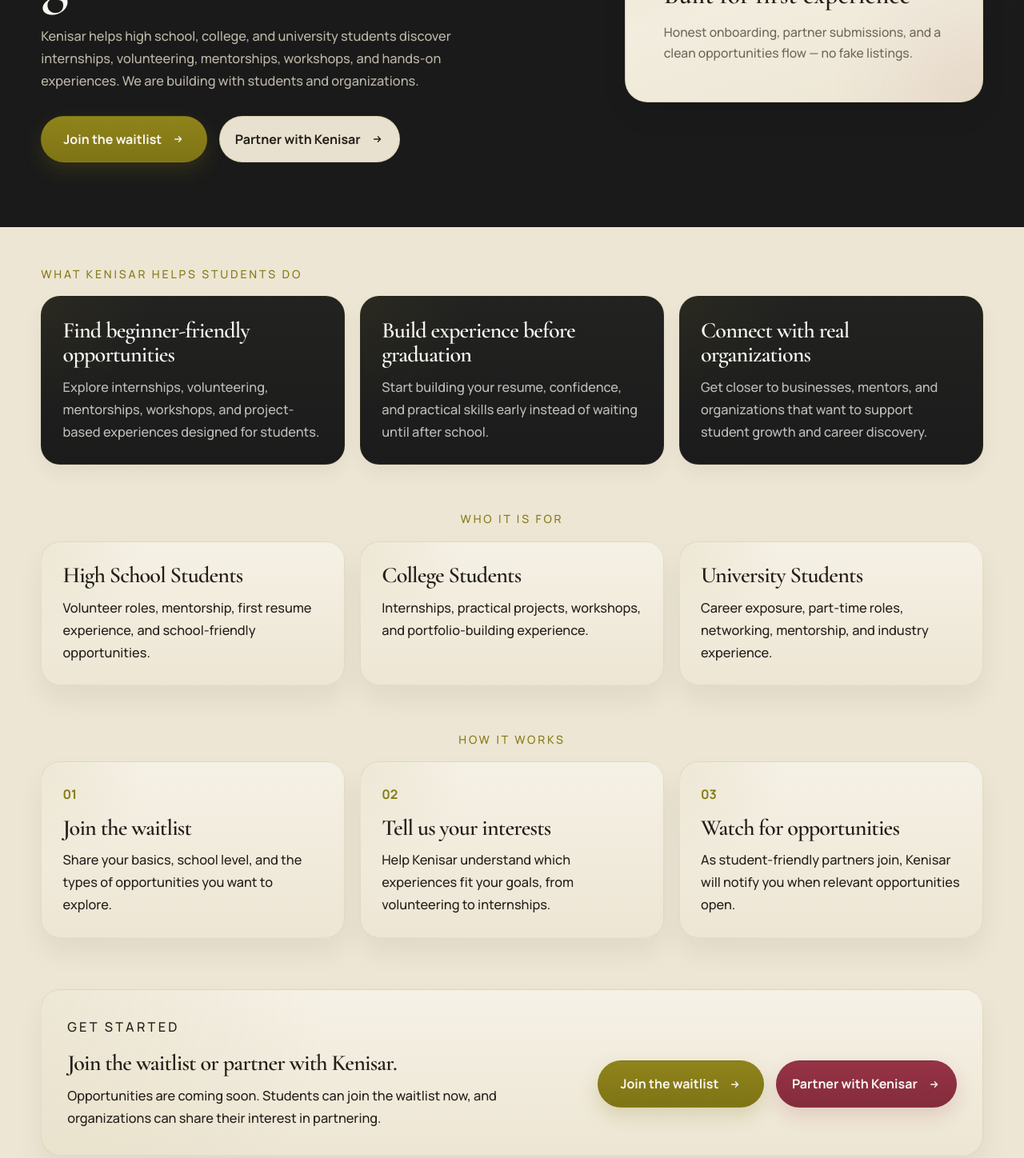
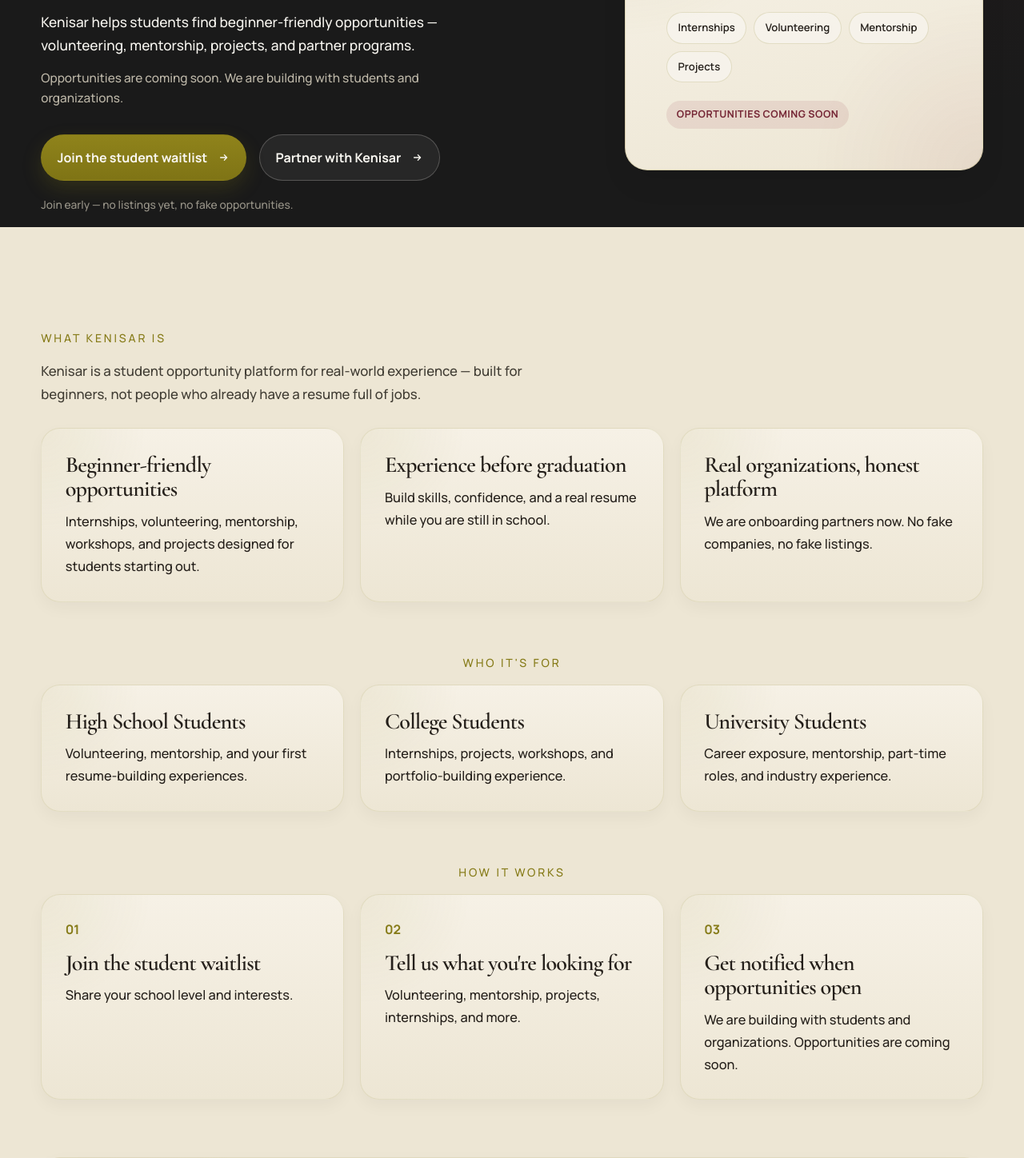
Before and after one commit to Bhanu099-07/kenisar-off, a React (Vite) app: page / in a window 1280 px wide. Shown: the part 420-1868 px from the top of the page at 80% size. Built offline with nearby package versions, Linux system fonts and the light colour scheme; no server answers.

Commit message:
Improve homepage messaging

```diff
--- a/src/App.css
+++ b/src/App.css
@@ -293,6 +293,18 @@
 .button--accent:not(:disabled):hover,
 .button--accent:not(:disabled):focus-visible {
   background: linear-gradient(180deg, #a3394e, #8e3040);
+}
+
+.button--outline {
+  border-color: rgba(248, 246, 240, 0.22);
+  background: rgba(248, 246, 240, 0.06);
+  color: var(--color-text-primary);
+}
+
+.button--outline:not(:disabled):hover,
+.button--outline:not(:disabled):focus-visible {
+  border-color: rgba(248, 246, 240, 0.36);
+  background: rgba(248, 246, 240, 0.1);
 }
 
 .button--submit {
@@ -760,3 +772,163 @@
     padding-bottom: 4rem;
   }
 }
+
+/* Homepage-only refinements */
+.page--home .hero--home {
+  gap: clamp(2.5rem, 6vw, 5rem);
+  padding-bottom: 5rem;
+}
+
+.page--home .hero__eyebrow {
+  margin: 0 0 1.1rem;
+  color: var(--color-accent);
+  font-size: 0.82rem;
+  font-weight: 700;
+  letter-spacing: 0.16em;
+  text-transform: uppercase;
+}
+
+.page--home .hero__copy h1 {
+  margin-bottom: 1.5rem;
+  font-size: clamp(2.75rem, 5.5vw, 4.8rem);
+  line-height: 0.95;
+}
+
+.page--home .hero__lead {
+  max-width: 34rem;
+  margin-bottom: 0.85rem;
+  color: var(--color-text-primary);
+  font-size: 1.08rem;
+  line-height: 1.68;
+}
+
+.page--home .hero__note {
+  max-width: 32rem;
+  margin-bottom: 0;
+  color: var(--color-text-secondary);
+  font-size: 0.96rem;
+  line-height: 1.65;
+}
+
+.page--home .hero__trust {
+  margin: 1.25rem 0 0;
+  color: rgba(189, 183, 168, 0.78);
+  font-size: 0.86rem;
+  line-height: 1.5;
+}
+
+.page--home .button-row--hero {
+  margin-top: 2rem;
+  gap: 1rem;
+}
+
+.page--home .button-row--hero .button--filled {
+  min-width: 15rem;
+}
+
+.page--home .hero__visual-inner {
+  gap: 1.15rem;
+  padding: clamp(2.25rem, 4vw, 3.25rem);
+}
+
+.page--home .hero__tag-list {
+  display: flex;
+  flex-wrap: wrap;
+  gap: 0.55rem;
+}
+
+.page--home .hero__tag {
+  display: inline-flex;
+  padding: 0.5rem 0.85rem;
+  border-radius: 999px;
+  border: 1px solid rgba(134, 123, 24, 0.18);
+  background: rgba(248, 246, 240, 0.7);
+  color: var(--color-heading);
+  font-size: 0.82rem;
+  font-weight: 600;
+}
+
+.page--home .hero__status {
+  display: inline-flex;
+  align-self: flex-start;
+  margin-top: 0.25rem;
+  padding: 0.45rem 0.8rem;
+  border-radius: 999px;
+  background: rgba(140, 46, 62, 0.1);
+  color: var(--color-plum-strong);
+  font-size: 0.78rem;
+  font-weight: 700;
+  letter-spacing: 0.04em;
+  text-transform: uppercase;
+}
+
+.page--home .section--home {
+  margin-top: 4rem;
+}
+
+.page--home .section-intro--home {
+  max-width: 40rem;
+  margin-bottom: 1.75rem;
+  color: var(--color-body);
+  font-size: 1.05rem;
+  line-height: 1.7;
+}
+
+.page--home .card-grid--home {
+  gap: 1.25rem;
+}
+
+.page--home .card-grid--home .content-card {
+  padding: 1.85rem;
+  box-shadow: 0 8px 20px rgba(18, 18, 18, 0.04);
+}
+
+.page--home .section--home-cta {
+  margin-top: 4.5rem;
+}
+
+.page--home .cta-card--home {
+  gap: 2.25rem;
+  padding: 2.25rem;
+}
+
+.page--home .cta-card--home h2 {
+  max-width: 28rem;
+  font-size: clamp(1.8rem, 3vw, 2.6rem);
+}
+
+.page--home .cta-card--home p {
+  max-width: 32rem;
+}
+
+.page--home .button-row--cta {
+  margin-top: 0;
+  flex-direction: column;
+  align-items: stretch;
+  min-width: 14rem;
+}
+
+@media (min-width: 721px) {
+  .page--home .button-row--cta {
+    flex-direction: column;
+    align-items: flex-start;
+  }
+}
+
+@media (max-width: 720px) {
+  .page--home .hero--home {
+    grid-template-columns: 1fr;
+  }
+
+  .page--home .hero__copy h1 {
+    font-size: clamp(2.35rem, 9vw, 3.2rem);
+  }
+
+  .page--home .hero__visual {
+    max-width: none;
+  }
+
+  .page--home .cta-card--home {
+    padding: 1.5rem;
+  }
+}
--- a/src/pages/HomePage.jsx
+++ b/src/pages/HomePage.jsx
@@ -1,31 +1,78 @@
-import {
-  howItWorksSteps,
-  studentBenefits,
-  whoItsForCards,
-} from '../data/content'
 import { BrandMark } from '../components/ui/Brand'
 import { Button } from '../components/ui/Button'
 import { ContentCard } from '../components/ui/ContentCard'
 import { SectionLabel } from '../components/ui/SectionLabel'
 
+const homeWhatCards = [
+  {
+    title: 'Beginner-friendly opportunities',
+    description:
+      'Internships, volunteering, mentorship, workshops, and projects designed for students starting out.',
+  },
+  {
+    title: 'Experience before graduation',
+    description: 'Build skills, confidence, and a real resume while you are still in school.',
+  },
+  {
+    title: 'Real organizations, honest platform',
+    description: 'We are onboarding partners now. No fake companies, no fake listings.',
+  },
+]
+
+const homeWhoCards = [
+  {
+    title: 'High School Students',
+    description: 'Volunteering, mentorship, and your first resume-building experiences.',
+  },
+  {
+    title: 'College Students',
+    description: 'Internships, projects, workshops, and portfolio-building experience.',
+  },
+  {
+    title: 'University Students',
+    description: 'Career exposure, mentorship, part-time roles, and industry experience.',
+  },
+]
+
+const homeHowSteps = [
+  {
+    title: 'Join the student waitlist',
+    description: 'Share your school level and interests.',
+  },
+  {
+    title: "Tell us what you're looking for",
+    description: 'Volunteering, mentorship, projects, internships, and more.',
+  },
+  {
+    title: 'Get notified when opportunities open',
+    description: 'We are building with students and organizations. Opportunities are coming soon.',
+  },
+]
+
+const opportunityTags = ['Internships', 'Volunteering', 'Mentorship', 'Projects']
+
 function Hero({ onNavigate, currentPath }) {
   return (
-    <section className="hero">
+    <section className="hero hero--home">
       <div className="hero__copy">
-        <SectionLabel>Kenisar</SectionLabel>
-        <h1>Real opportunities for students, before graduation.</h1>
-        <p>
-          Kenisar helps high school, college, and university students discover internships, volunteering,
-          mentorships, workshops, and hands-on experiences. We are building with students and organizations.
+        <p className="hero__eyebrow">For high school, college &amp; university students</p>
+        <h1>Find real-world experience before you graduate.</h1>
+        <p className="hero__lead">
+          Kenisar helps students find beginner-friendly opportunities — volunteering, mentorship, projects, and
+          partner programs.
         </p>
-        <div className="button-row">
+        <p className="hero__note">
+          Opportunities are coming soon. We are building with students and organizations.
+        </p>
+        <div className="button-row button-row--hero">
           <Button href="/apply" onNavigate={onNavigate} currentPath={currentPath}>
-            Join the waitlist
+            Join the student waitlist
           </Button>
-          <Button href="/partners" onNavigate={onNavigate} currentPath={currentPath} variant="secondary">
+          <Button href="/partners" onNavigate={onNavigate} currentPath={currentPath} variant="outline">
             Partner with Kenisar
           </Button>
         </div>
+        <p className="hero__trust">Join early — no listings yet, no fake opportunities.</p>
       </div>
 
       <div className="hero__visual" aria-hidden="true">
@@ -34,9 +81,14 @@
             <BrandMark />
           </div>
           <p className="hero__visual-tagline">Built for first experience</p>
-          <p className="hero__visual-copy">
-            Honest onboarding, partner submissions, and a clean opportunities flow — no fake listings.
-          </p>
+          <div className="hero__tag-list">
+            {opportunityTags.map((tag) => (
+              <span key={tag} className="hero__tag">
+                {tag}
+              </span>
+            ))}
+          </div>
+          <span className="hero__status">Opportunities coming soon</span>
         </div>
       </div>
     </section>
@@ -48,28 +100,32 @@
     <div className="page page--home">
       <Hero onNavigate={onNavigate} currentPath={currentPath} />
 
-      <section className="section">
-        <SectionLabel>What Kenisar Helps Students Do</SectionLabel>
-        <div className="card-grid card-grid--three">
-          {studentBenefits.map((item) => (
-            <ContentCard key={item.title} title={item.title} description={item.description} />
+      <section className="section section--home">
+        <SectionLabel>What Kenisar is</SectionLabel>
+        <p className="section-intro section-intro--home">
+          Kenisar is a student opportunity platform for real-world experience — built for beginners, not people who
+          already have a resume full of jobs.
+        </p>
+        <div className="card-grid card-grid--three card-grid--home">
+          {homeWhatCards.map((item) => (
+            <ContentCard key={item.title} title={item.title} description={item.description} variant="light" />
           ))}
         </div>
       </section>
 
-      <section className="section">
-        <SectionLabel centered>Who It Is For</SectionLabel>
-        <div className="card-grid card-grid--three">
-          {whoItsForCards.map((card) => (
+      <section className="section section--home">
+        <SectionLabel centered>Who it&apos;s for</SectionLabel>
+        <div className="card-grid card-grid--three card-grid--home">
+          {homeWhoCards.map((card) => (
             <ContentCard key={card.title} title={card.title} description={card.description} variant="light" />
           ))}
         </div>
       </section>
 
-      <section className="section">
-        <SectionLabel centered>How It Works</SectionLabel>
-        <div className="card-grid card-grid--three">
-          {howItWorksSteps.map((step, index) => (
+      <section className="section section--home">
+        <SectionLabel centered>How it works</SectionLabel>
+        <div className="card-grid card-grid--three card-grid--home">
+          {homeHowSteps.map((step, index) => (
             <ContentCard
               key={step.title}
               title={step.title}
@@ -81,19 +137,16 @@
         </div>
       </section>
 
-      <section className="section section--cta">
-        <div className="cta-card">
+      <section className="section section--cta section--home-cta">
+        <div className="cta-card cta-card--home">
           <div>
-            <SectionLabel>Get Started</SectionLabel>
-            <h2>Join the waitlist or partner with Kenisar.</h2>
-            <p>
-              Opportunities are coming soon. Students can join the waitlist now, and organizations can share their
-              interest in partnering.
-            </p>
+            <SectionLabel>Get started</SectionLabel>
+            <h2>Join early while we build with students and organizations.</h2>
+            <p>Opportunities are coming soon. Students can join the waitlist now — partners can reach out anytime.</p>
           </div>
-          <div className="button-row">
+          <div className="button-row button-row--cta">
             <Button href="/apply" onNavigate={onNavigate} currentPath={currentPath}>
-              Join the waitlist
+              Join the student waitlist
             </Button>
             <Button href="/partners" onNavigate={onNavigate} currentPath={currentPath} variant="accent">
               Partner with Kenisar
```
